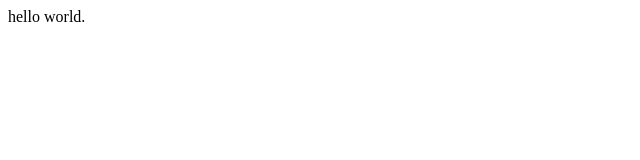
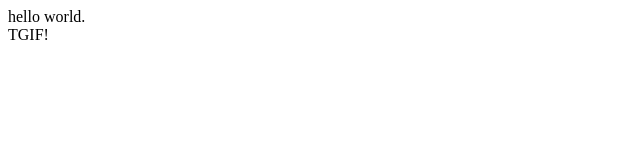
Before and after one commit to yoichi8579itoh/working, a plain HTML site: page index.html in a window 1280 px wide. Shown: the full height of the page, 0-640 px from the left. Drawn offline with Linux system fonts and the light colour scheme.

Commit message:
Thanx to the god, it's Friday!

```diff
--- a/index.html
+++ b/index.html
@@ -5,6 +5,7 @@
 <meta charset="utf-8">
 </head>
 <body>
-hello world.
+hello world.<br>
+TGIF!
 </body>
 </html>
```
